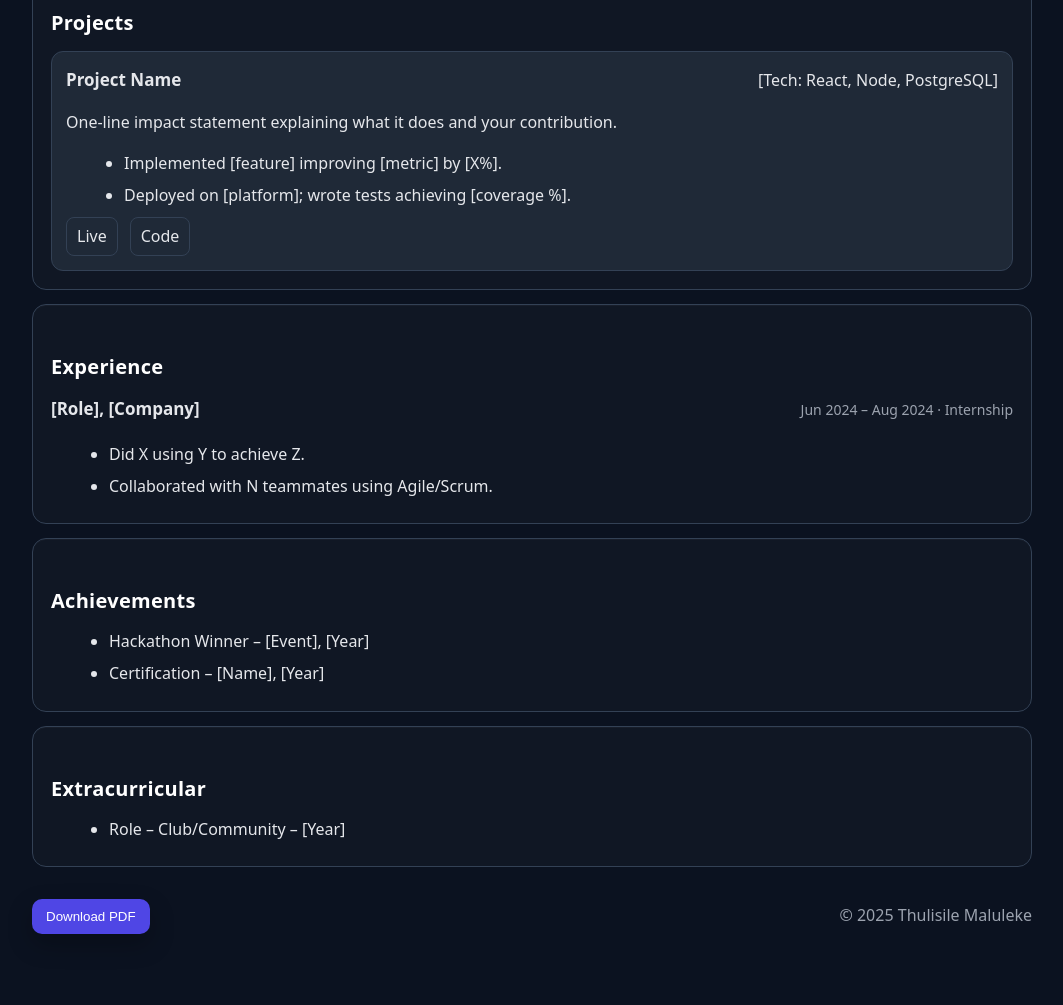
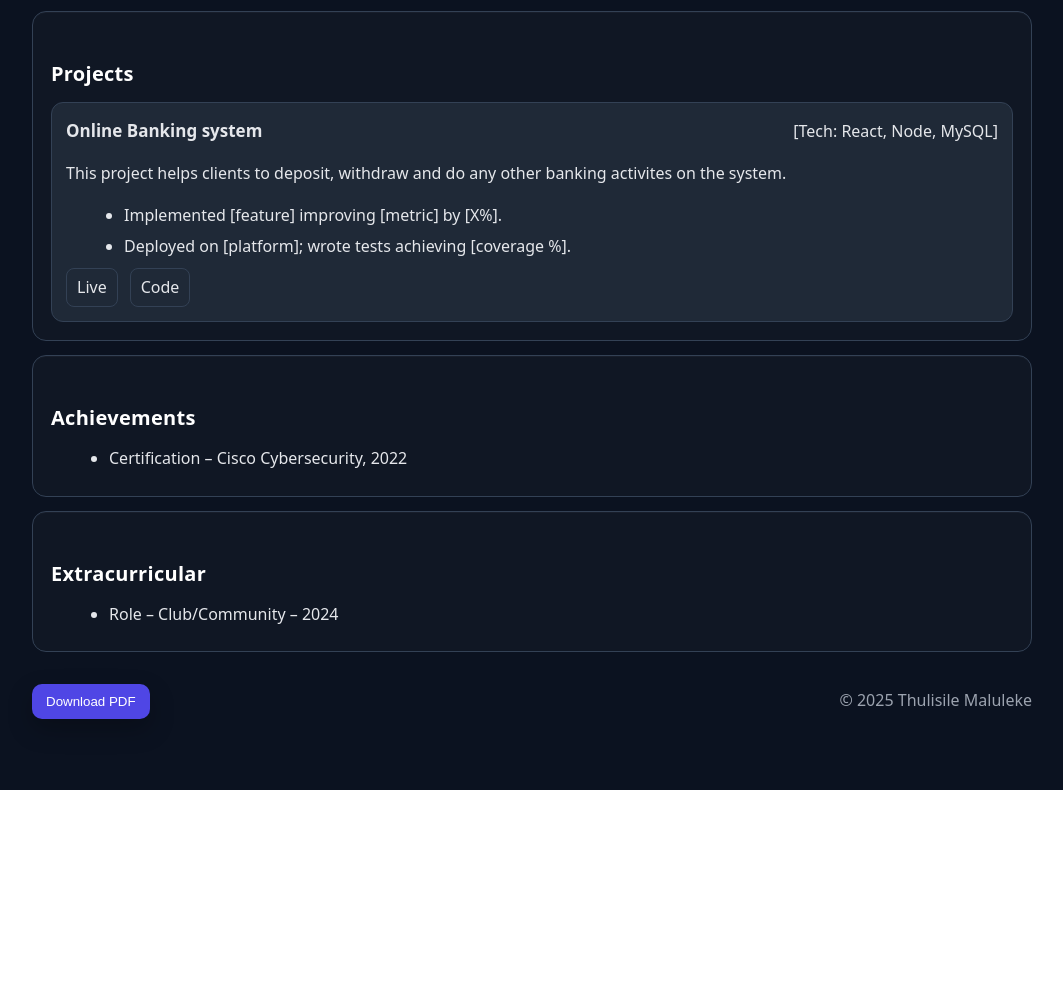
Before and after one commit to Thulisile15/IEMT302-workspace, a plain HTML site: page profile/index.html in a window 1280 px wide. Shown: the part 911-1916 px from the top of the page, without its empty margins (108-1171 px from the left). After the commit the page ends 1701 px from the top, so only its background shows below. Drawn offline with Linux system fonts and the light colour scheme.

Commit message:
Update index.html

```diff
--- a/profile/index.html
+++ b/profile/index.html
@@ -29,14 +29,13 @@
   <main class="container">
     <section>
       <h2>Profile</h2>
-      <p id="summary">[Write a concise 2–3 sentence summary highlighting your interests, strengths, and goals.]</p>
+      <p id="summary">A motivated Bachelor of information Technology student at Nelson Mandela University with a strong academic grounding and hands-on experience in software development, web application, mobile development and data analysis. Passionate about solving real-world problems through technology.</p>
     </section>
 
     <section>
       <h2>Skills</h2>
       <ul class="skill-list" id="skills">
         <li>Java</li>
-        <li>Python</li>
         <li>Web Development (HTML, CSS, JavaScript)</li>
         <li>SQL</li>
         <li>Data Structures & Algorithms</li>
@@ -64,10 +63,10 @@
       <div class="cards" id="projects">
         <article class="card">
           <div class="card-header">
-            <h3>Project Name</h3>
-            <span class="meta">[Tech: React, Node, PostgreSQL]</span>
+            <h3>Online Banking system</h3>
+            <span class="meta">[Tech: React, Node, MySQL]</span>
           </div>
-          <p>One-line impact statement explaining what it does and your contribution.</p>
+          <p>This project helps clients to deposit, withdraw and do any other banking activites on the system.</p>
           <ul class="bullets">
             <li>Implemented [feature] improving [metric] by [X%].</li>
             <li>Deployed on [platform]; wrote tests achieving [coverage %].</li>
@@ -80,32 +79,20 @@
       </div>
     </section>
 
-    <section>
-      <h2>Experience</h2>
-      <article class="item">
-        <div class="item-header">
-          <h3>[Role], [Company]</h3>
-          <span class="meta"><time>Jun 2024</time> – <time>Aug 2024</time> · Internship</span>
-        </div>
-        <ul class="bullets">
-          <li>Did X using Y to achieve Z.</li>
-          <li>Collaborated with N teammates using Agile/Scrum.</li>
-        </ul>
-      </article>
-    </section>
+
 
     <section>
       <h2>Achievements</h2>
       <ul class="bullets" id="achievements">
-        <li>Hackathon Winner – [Event], [Year]</li>
-        <li>Certification – [Name], [Year]</li>
+
+        <li>Certification – Cisco Cybersecurity, 2022</li>
       </ul>
     </section>
 
     <section>
       <h2>Extracurricular</h2>
       <ul class="bullets" id="extracurricular">
-        <li>Role – Club/Community – [Year]</li>
+        <li>Role – Club/Community – 2024</li>
       </ul>
     </section>
   </main>
```
